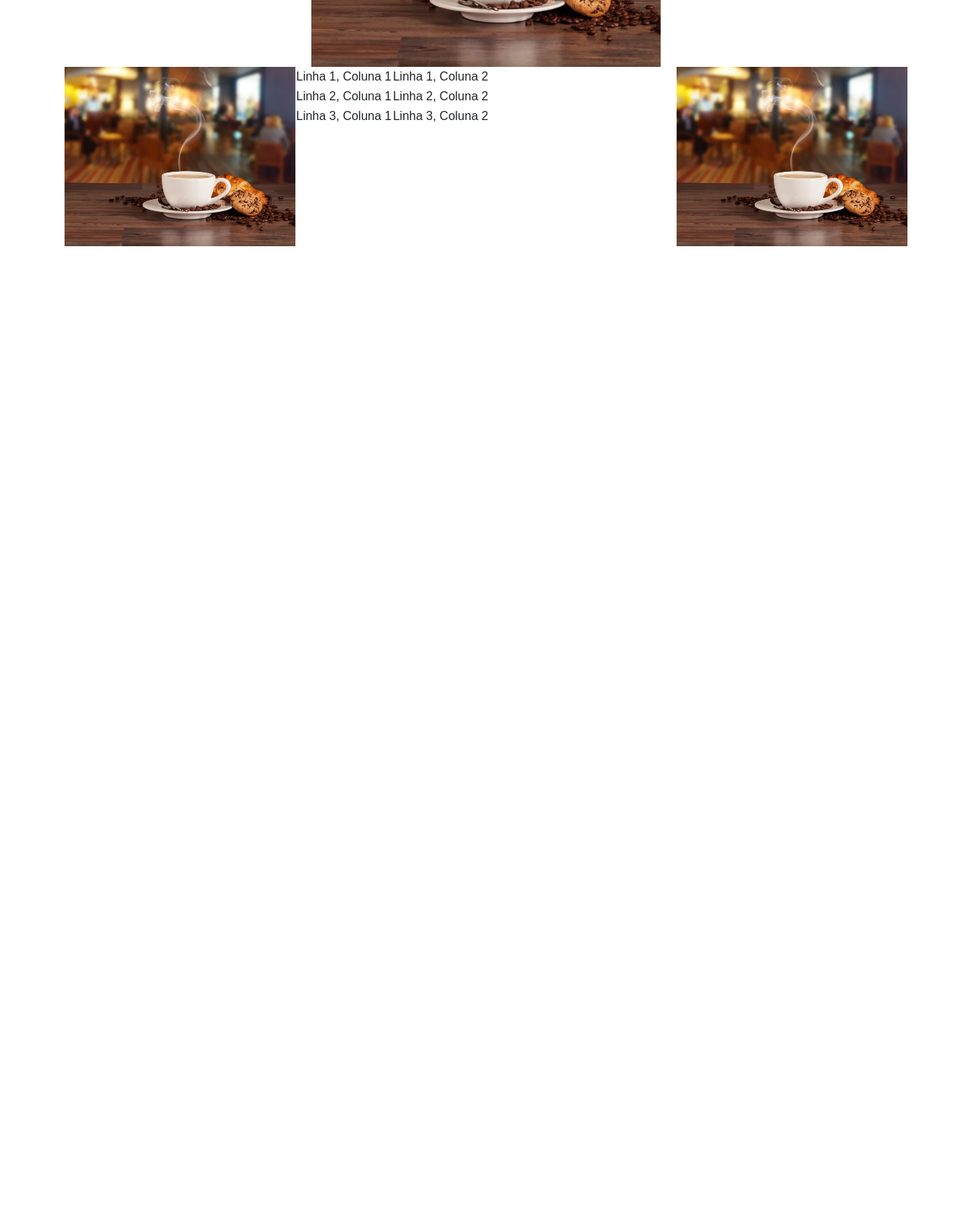
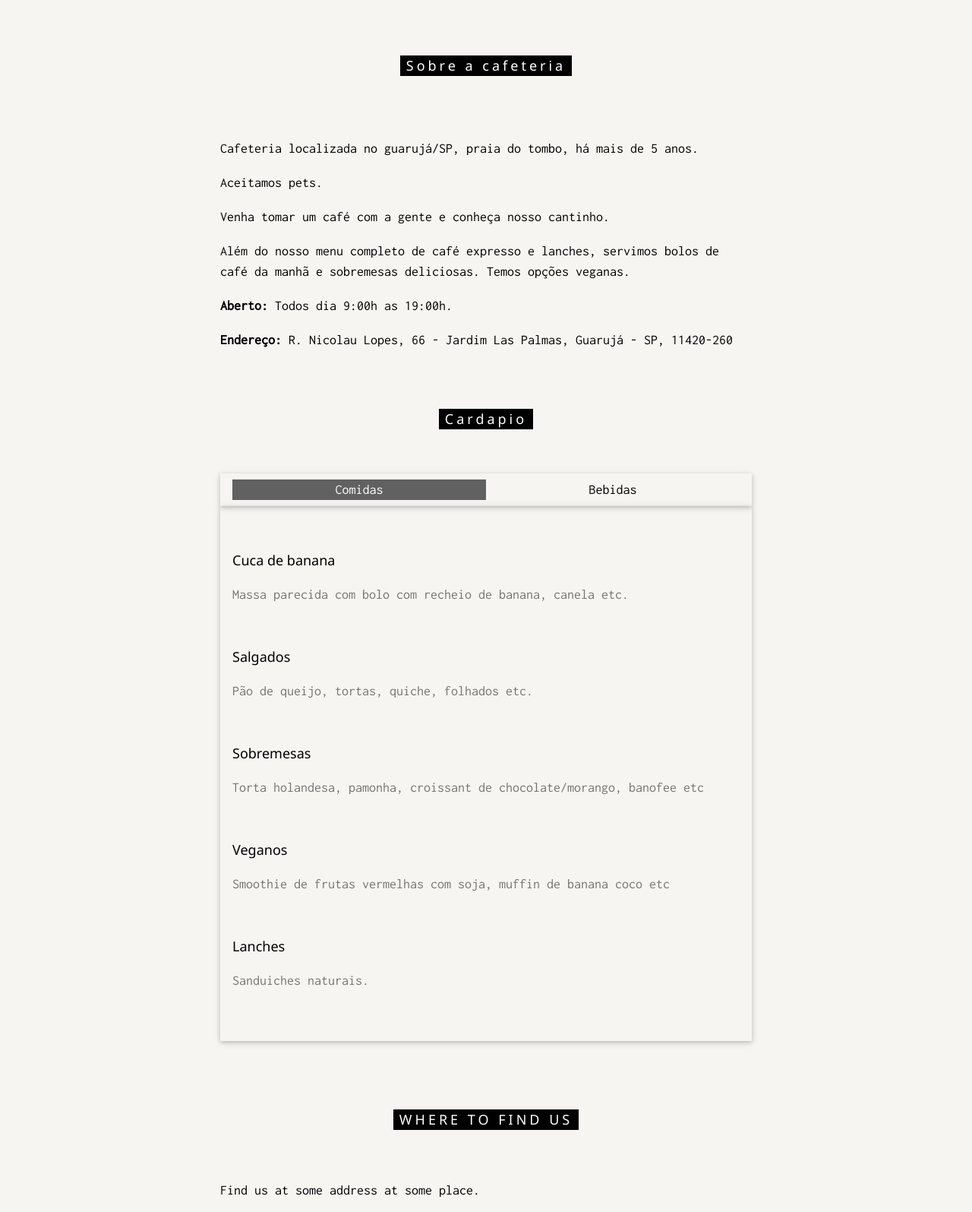
Before and after one commit to rick-savior/Projeto-Integrado-2---Desenvolvimento-Web, a Django app: page / in a window 1280 px wide. Shown: the part 601-2196 px from the top of the page at 76% size. Before the commit the page ends 925 px from the top, so only its background shows below. Run offline with Django 5.2, Linux system fonts and the light colour scheme.

Commit message:
Add files via upload
2

```diff
--- a/Cafeteria/Cafeteria/a1/templates/a1/index.html
+++ b/Cafeteria/Cafeteria/a1/templates/a1/index.html
@@ -1,80 +1,173 @@
 <!DOCTYPE html>
-{% load static %}
 <html>
 <head>
+<title>Studio Cafe</title>
+<meta charset="UTF-8">
+<meta name="viewport" content="width=device-width, initial-scale=1">
+<link rel="stylesheet" href="https://www.w3schools.com/w3css/4/w3.css">
+<link rel="stylesheet" href="https://fonts.googleapis.com/css?family=Inconsolata">
+<style>
+body, html {
+  height: 100%;
+  font-family: "Inconsolata", sans-serif;
+}
 
-  <meta name="viewport" content="width=device-width, initial-scale=1">
-  <link rel="stylesheet" href="https://cdn.jsdelivr.net/npm/bootstrap@4.6.2/dist/css/bootstrap.min.css">
-  <script src="https://cdn.jsdelivr.net/npm/jquery@3.7.1/dist/jquery.slim.min.js"></script>
-  <script src="https://cdn.jsdelivr.net/npm/popper.js@1.16.1/dist/umd/popper.min.js"></script>
-  <script src="https://cdn.jsdelivr.net/npm/bootstrap@4.6.2/dist/js/bootstrap.bundle.min.js"></script>
+.bgimg {
+  background-position: center;
+  background-size: cover;
+  background-image: url("/w3images/coffeehouse.jpg");
+  min-height: 75%;
+}
 
-  <style>
-    ul {
-      list-style-type: none;
-      margin: 0;
-      padding: 0;
-    }
+.menu {
+  display: none;
+}
+</style>
+</head>
+<body>
 
-    li {
-      display: inline;
-    }
-    </style>
+<!-- Links (sit on top) -->
+<div class="w3-top">
+  <div class="w3-row w3-padding w3-black">
+    <div class="w3-col s3">
+      <a href="#" class="w3-button w3-block w3-black">HOME</a>
+    </div>
+    <div class="w3-col s3">
+      <a href="#about" class="w3-button w3-block w3-black">ABOUT</a>
+    </div>
+    <div class="w3-col s3">
+      <a href="#menu" class="w3-button w3-block w3-black">MENU</a>
+    </div>
+    <div class="w3-col s3">
+      <a href="#where" class="w3-button w3-block w3-black">WHERE</a>
+    </div>
+  </div>
+</div>
 
+<!-- Header with image -->
+<header class="bgimg w3-display-container w3-grayscale-min" id="home">
+  <div class="w3-display-bottomleft w3-center w3-padding-large w3-hide-small">
+    <span class="w3-tag">...</span>
+  </div>
+  <div class="w3-display-middle w3-center">
+    <span class="w3-text-white" style="font-size:90px">the<br>Cafe</span>
+  </div>
+  <div class="w3-display-bottomright w3-center w3-padding-large">
+    <span class="w3-text-white">15 Adr street, 5015</span>
+  </div>
+</header>
 
-<meta charset="UTF-8"/>
-<title>Studio Cafe</title>
-</head>
+<!-- Add a background color and large text to the whole page -->
+<div class="w3-sand w3-grayscale w3-large">
 
-<body>
-  <h1>Cafe Studio</h1>
+<!-- About Container -->
+<div class="w3-container" id="about">
+  <div class="w3-content" style="max-width:700px">
+    <h5 class="w3-center w3-padding-64"><span class="w3-tag w3-wide">Sobre a cafeteria</span></h5>
+    <p>Cafeteria localizada no guarujá/SP, praia do tombo, há mais de 5 anos.</p>
+    <p>Aceitamos pets.</p>
+    <p>Venha tomar um café com a gente e conheça nosso cantinho.</p>
+    <p>Além do nosso menu completo de café expresso e lanches, servimos bolos de café da manhã e sobremesas deliciosas. Temos opções veganas.</p>
+    <p><strong>Aberto:</strong> Todos dia 9:00h as 19:00h.</p>
+    <p><strong>Endereço:</strong> R. Nicolau Lopes, 66 - Jardim Las Palmas, Guarujá - SP, 11420-260</p>
+  </div>
+</div>
 
-  <ul><h4>
-    <li><a href="#home">Home</a></li>
-    <li><a href="#news">News</a></li>
-    <li><a href="#contact">Contact</a></li>
-    <li><a href="#about">About</a></li>
-</h4></ul>
+<!-- Menu Container -->
+<div class="w3-container" id="menu">
+  <div class="w3-content" style="max-width:700px">
 
-  <link rel="stylesheet" href="{% static 'css/estilo.css' %}">
-  <script src="{% static 'js/script.js' %}"></script>
+    <h5 class="w3-center w3-padding-48"><span class="w3-tag w3-wide">Cardapio</span></h5>
 
+    <div class="w3-row w3-center w3-card w3-padding">
+      <a href="javascript:void(0)" onclick="openMenu(event, 'Eat');" id="myLink">
+        <div class="w3-col s6 tablink">Comidas</div>
+      </a>
+      <a href="javascript:void(0)" onclick="openMenu(event, 'Drinks');">
+        <div class="w3-col s6 tablink">Bebidas</div>
+      </a>
+    </div>
 
-<!Containers>
+    <div id="Eat" class="w3-container menu w3-padding-48 w3-card">
+      <h5>Cuca de banana</h5>
+      <p class="w3-text-grey">Massa parecida com bolo com recheio de banana, canela etc.</p><br>
 
-  <div class="container">
-    <h6>Button</h6>
-    <p>The .btn class adds basic styling to a button:</p>
-    <button type="button" class="btn">Cardapio</button>
+      <h5>Salgados</h5>
+      <p class="w3-text-grey">Pão de queijo, tortas, quiche, folhados etc.</p><br>
+
+      <h5>Sobremesas</h5>
+      <p class="w3-text-grey">Torta holandesa, pamonha, croissant de chocolate/morango, banofee etc</p><br>
+
+      <h5>Veganos</h5>
+      <p class="w3-text-grey">Smoothie de frutas vermelhas com soja, muffin de banana coco etc</p><br>
+
+      <h5>Lanches</h5>
+      <p class="w3-text-grey">Sanduiches naturais.</p>
+    </div>
+
+    <div id="Drinks" class="w3-container menu w3-padding-48 w3-card">
+      <h5>Coffee</h5>
+      <p class="w3-text-grey">Regular coffee 2.50</p><br>
+
+      <h5>Chocolato</h5>
+      <p class="w3-text-grey">Chocolate espresso with milk 4.50</p><br>
+
+      <h5>Corretto</h5>
+      <p class="w3-text-grey">Whiskey and coffee 5.00</p><br>
+
+      <h5>Iced tea</h5>
+      <p class="w3-text-grey">Hot tea, except not hot 3.00</p><br>
+
+      <h5>Soda</h5>
+      <p class="w3-text-grey">Coke, Sprite, Fanta, etc. 2.50</p>
+    </div>
+    <img src="" style="width:100%;max-width:1000px;margin-top:32px;">
   </div>
+</div>
 
-  <div class="container">
-    <h2>Cafe</h2>
-    <p></p>
-    <img class="img-fluid" src="{% static 'img/stock.jpg' %}" alt="Chania" width="460" height="245">
+<!-- Contact/Area Container -->
+<div class="w3-container" id="where" style="padding-bottom:32px;">
+  <div class="w3-content" style="max-width:700px">
+    <h5 class="w3-center w3-padding-48"><span class="w3-tag w3-wide">WHERE TO FIND US</span></h5>
+    <p>Find us at some address at some place.</p>
+    <img src="/w3images/map.jpg" class="w3-image" style="width:100%">
+    <p><span class="w3-tag">FYI!</span> We offer full-service catering for any event, large or small. We understand your needs and we will cater the food to satisfy the biggerst criteria of them all, both look and taste.</p>
+    <p><strong>Reserve</strong> a table, ask for today's special or just send us a message:</p>
+    <form action="/action_page.php" target="_blank">
+      <p><input class="w3-input w3-padding-16 w3-border" type="text" placeholder="Name" required name="Name"></p>
+      <p><input class="w3-input w3-padding-16 w3-border" type="number" placeholder="How many people" required name="People"></p>
+      <p><input class="w3-input w3-padding-16 w3-border" type="datetime-local" placeholder="Date and time" required name="date" value="2020-11-16T20:00"></p>
+      <p><input class="w3-input w3-padding-16 w3-border" type="text" placeholder="Message \ Special requirements" required name="Message"></p>
+      <p><button class="w3-button w3-black" type="submit">SEND MESSAGE</button></p>
+    </form>
   </div>
+</div>
 
-  <div class="container">
-    <img src="{% static 'img/stock.jpg' %}" class="float-left" alt="Paris" width="304" height="236">
-    <img src="{% static 'img/stock.jpg' %}" class="float-right" alt="Paris" width="304" height="236">
-  </div>
+<!-- End page content -->
+</div>
 
-  <table>
-    <tr>
-    <td>Linha 1, Coluna 1</td>
-    <td>Linha 1, Coluna 2</td>
-    </tr>
-    <tr>
-    <td>Linha 2, Coluna 1</td>
-    <td>Linha 2, Coluna 2</td>
-    </tr>
-    <tr>
-    <td>Linha 3, Coluna 1</td>
-    <td>Linha 3, Coluna 2</td>
-    </tr>
-    </table>
+<!-- Footer -->
+<footer class="w3-center w3-light-grey w3-padding-48 w3-large">
+  <p>Powered by <a href="https://www.w3schools.com/w3css/default.asp" title="W3.CSS" target="_blank" class="w3-hover-text-green">w3.css</a></p>
+</footer>
 
-
+<script>
+// Tabbed Menu
+function openMenu(evt, menuName) {
+  var i, x, tablinks;
+  x = document.getElementsByClassName("menu");
+  for (i = 0; i < x.length; i++) {
+    x[i].style.display = "none";
+  }
+  tablinks = document.getElementsByClassName("tablink");
+  for (i = 0; i < x.length; i++) {
+    tablinks[i].className = tablinks[i].className.replace(" w3-dark-grey", "");
+  }
+  document.getElementById(menuName).style.display = "block";
+  evt.currentTarget.firstElementChild.className += " w3-dark-grey";
+}
+document.getElementById("myLink").click();
+</script>
 
 </body>
 </html>
```
